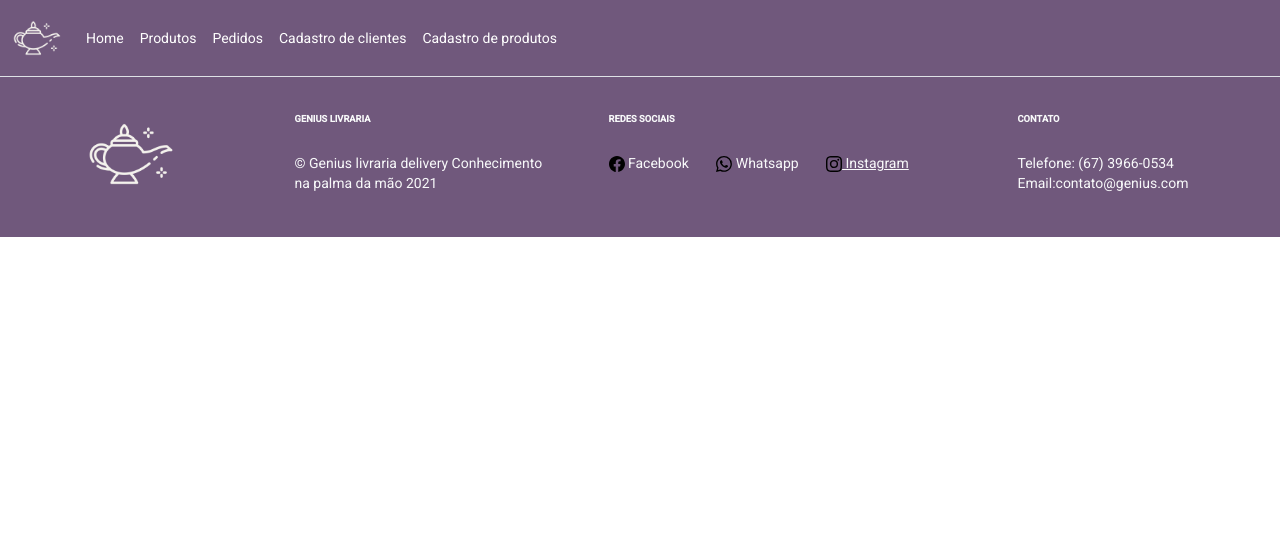
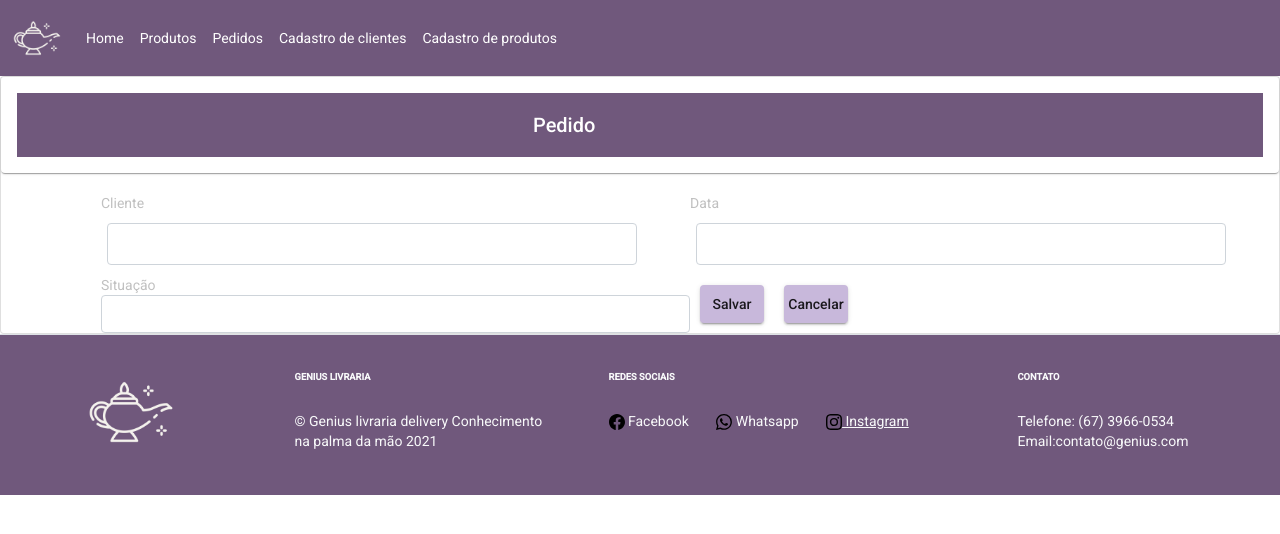
Before and after one commit to plsantos/app_pedidos, an Angular app in the folder src/main/resources/templates/: page /saveOrder in a window 1280 px wide. Before the commit this address led to /. Shown: the top 534 px of the page. Built offline with nearby package versions, Linux system fonts and the light colour scheme.

Commit message:
criado componente save-order para tela 03-Pedido

```diff
--- a/src/main/resources/templates/src/app/app-routing.module.ts
+++ b/src/main/resources/templates/src/app/app-routing.module.ts
@@ -11,6 +11,8 @@ import { EnderecoComponent } from './endereco/endereco.component';
 import { ItemOrderComponent } from './item-order/item-order.component';
 import { HeaderComponent } from './shared/header/header.component';
 import { FooterComponent } from './shared/footer/footer.component';
+import { SaveOrderComponent } from './save-order/save-order.component';
+
 
 const routes: Routes = [
   { path: 'home', component: HomeComponent },
@@ -23,7 +25,8 @@ const routes: Routes = [
   { path: 'cadastroProduto', component: CadastroProdutoComponent},
   { path: 'itensPedido', component: ItemOrderComponent},
   { path: 'header',component: HeaderComponent},
-  { path: 'footer',component: FooterComponent}
+  { path: 'footer',component: FooterComponent},
+  { path: 'saveOrder', component: SaveOrderComponent}
 ]
 
 @NgModule({
--- a/src/main/resources/templates/src/app/app.module.ts
+++ b/src/main/resources/templates/src/app/app.module.ts
@@ -30,6 +30,7 @@ import { FooterComponent } from './shared/footer/footer.component';
 import { PaginationComponent } from './shared/pagination/pagination.component';
 // import {NgxPaginationModule} from 'ngx-pagination';
 import { CustomerListComponent } from './customer-list/customer-list.component';
+import { SaveOrderComponent } from './save-order/save-order.component';
 
 
 @NgModule({
@@ -48,7 +49,7 @@ import { CustomerListComponent } from './customer-list/customer-list.component';
     ItemOrderComponent,
     CustomerFormComponent,
     CadastroProdutoComponent,
-
+    SaveOrderComponent
   ],
   imports: [
     BrowserModule,
--- a/src/main/resources/templates/src/app/model/pedido.ts
+++ b/src/main/resources/templates/src/app/model/pedido.ts
@@ -2,9 +2,9 @@ import { Cliente } from '../model/cliente';
 
 export class Pedido {
   constructor(
-    public id: number,
-    public cliente: Cliente,
-    public data: Date,
-    public situacao: boolean
+    public id?: number,
+    public cliente?: Cliente,
+    public data?: Date,
+    public situacao?: boolean
   ) {}
 }
--- /dev/null
+++ b/src/main/resources/templates/src/app/save-order/save-order.component.css
@@ -0,0 +1,33 @@
+mat-toolbar{
+  width: 100%;
+  background-color:#70587C;
+  color:white;
+}
+
+.title-endereco{
+  margin-left: 500px;
+}
+
+.formD {
+  margin-bottom: 0;
+  margin-left: 100px;
+}
+
+.mat-raised-button{
+  background-color: #C8B8DB;
+  margin: 10px;
+  padding: 1px;
+  }
+
+  /* formatação campos input */
+  .form-group {
+    width: 50%;
+    float: left;
+    color: #c0c0c0;
+  }
+
+  .form-group input {
+    margin: 10px 1%;
+    padding: 8px 1%;
+    width: 90%;
+  }
--- /dev/null
+++ b/src/main/resources/templates/src/app/save-order/save-order.component.html
@@ -0,0 +1,46 @@
+<div class="card">
+  <mat-card>
+    <mat-toolbar>
+      <span class="title-endereco">Pedido</span>
+    </mat-toolbar>
+  </mat-card>
+  <br />
+  <form action="" #f="ngForm" class="formD">
+    <div class="form-group">
+      <label for="pedido">Cliente</label>
+      <input
+        type="text"
+        class="form-control"
+        [(ngModel)]="pedido.cliente"
+        id="desc"
+        name="desc"
+      />
+    </div>
+
+    <div class="form-group">
+      <label for="pedido">Data</label>
+      <input
+        type="text"
+        class="form-control"
+        [(ngModel)]="pedido.data"
+        name="valor"
+        id="valor"
+      />
+    </div>
+
+    <div class="form-group">
+      <label for="status">Situação</label>
+
+      <select class="form-control" id="situacao" required
+      [(ngModel)] = "pedido.situacao" name="situacao">
+        <option *ngFor="let stat of status" [value]="stat">{{ stat=='True'?'Ativo':'Inativo' }}</option>
+      </select>
+    </div>
+
+    <br />
+
+    <button mat-raised-button (click)="savePedido()">Salvar</button>
+    <button mat-raised-button>Cancelar</button>
+
+  </form>
+</div>
--- /dev/null
+++ b/src/main/resources/templates/src/app/save-order/save-order.component.ts
@@ -0,0 +1,31 @@
+import { HttpClient } from '@angular/common/http';
+import { Component, OnInit } from '@angular/core';
+import { Router } from '@angular/router';
+import { Pedido } from '../model/pedido';
+import { OrderService } from '../services/order.service';
+
+@Component({
+  selector: 'app-save-order',
+  templateUrl: './save-order.component.html',
+  styleUrls: ['./save-order.component.css']
+})
+export class SaveOrderComponent implements OnInit {
+  pedido: Pedido = new Pedido();
+  status = ['True', 'False']
+
+  constructor(
+    private orderService: OrderService,
+    private router: Router,
+    private httpClient: HttpClient
+  ) { }
+
+  ngOnInit(): void {
+  }
+
+  savePedido() {
+    this.orderService.savePedido(this.pedido).subscribe((data) => {
+      this.router.navigate(['/orderList']);
+    });
+  }
+
+}
```
Also changed, not shown: 1 other file (tests, documents, lock files or other folders).
